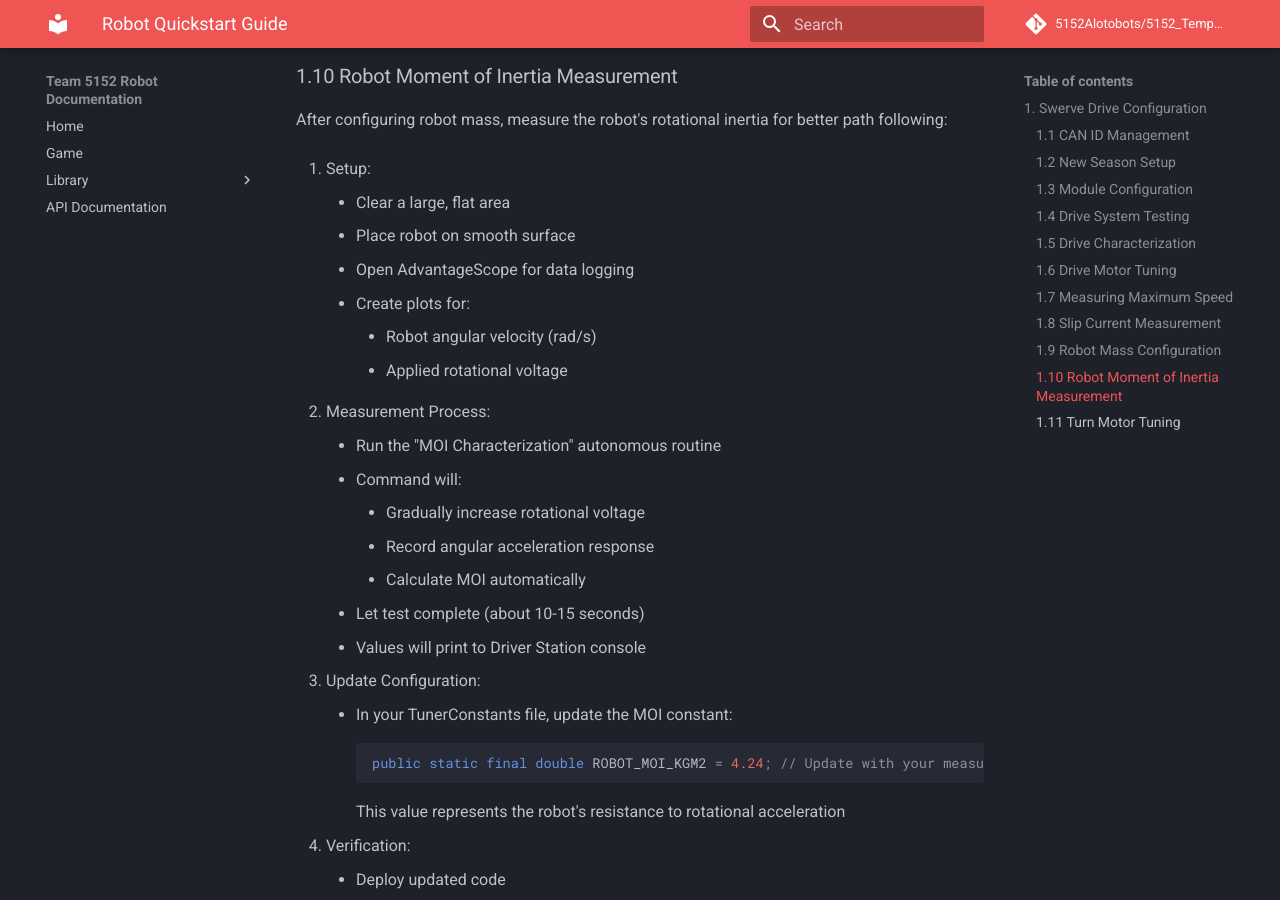
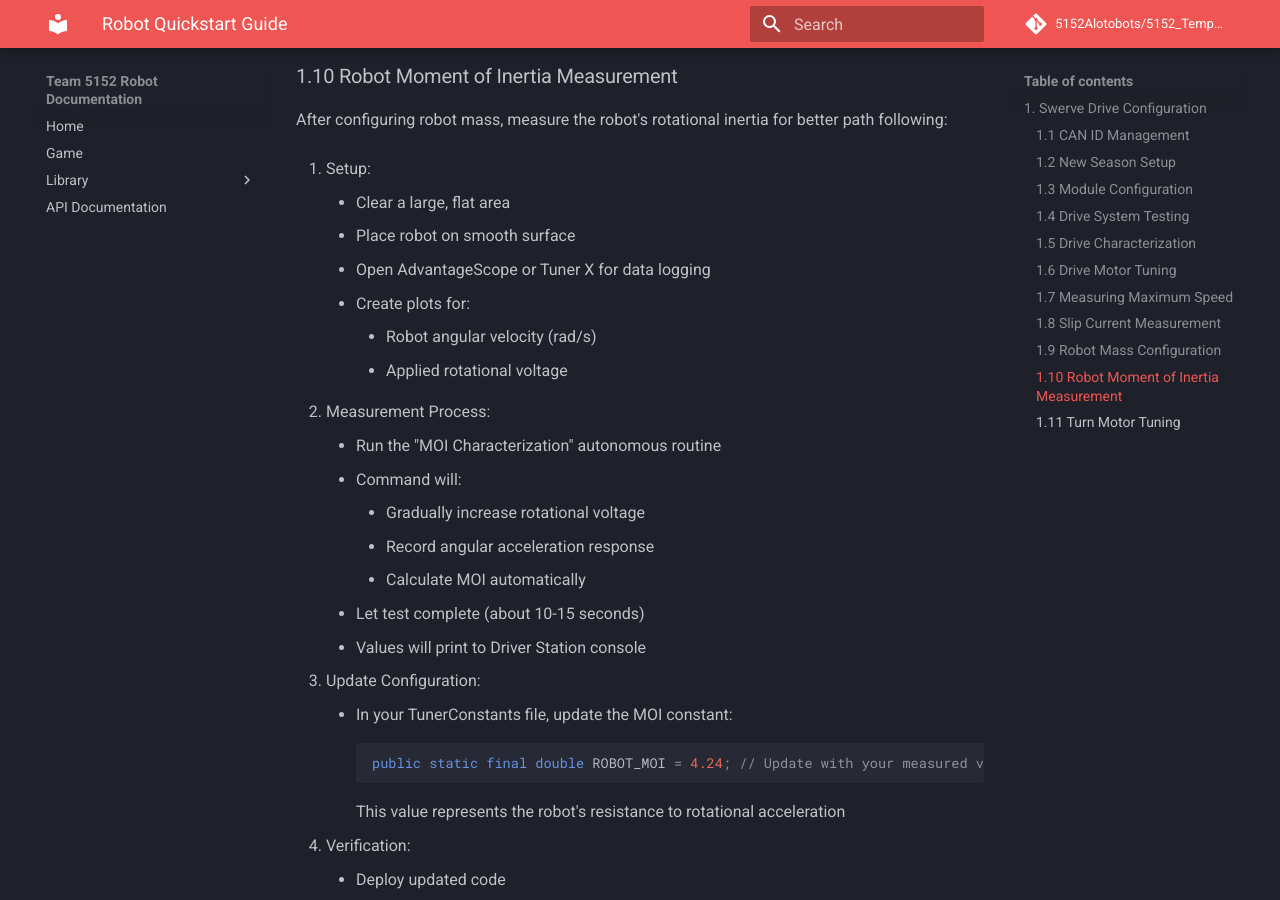
Before and after one commit to 5152Alotobots/5152_Template, an MkDocs documentation site: the page built from docs/mkdocs/docs/quickstart.md, in a window 1280 px wide and 900 px high, scrolled down 9422 px. Built offline with MkDocs 1.6.1 and Material for MkDocs 9.7.7, drawn with Linux system fonts in a browser that asks for light colours; comment, search, counter and statistics services are not loaded.

Commit message:
docs: Update quickstart guide with AdvantageScope/Tuner X and MOI constant naming

````diff
--- a/docs/mkdocs/docs/quickstart.md
+++ b/docs/mkdocs/docs/quickstart.md
@@ -346,7 +346,7 @@ After configuring robot mass, measure the robot's rotational inertia for better
 1. Setup:
     - Clear a large, flat area
     - Place robot on smooth surface
-    - Open AdvantageScope for data logging
+    - Open AdvantageScope or Tuner X for data logging
     - Create plots for:
         - Robot angular velocity (rad/s)
         - Applied rotational voltage
@@ -363,7 +363,7 @@ After configuring robot mass, measure the robot's rotational inertia for better
 3. Update Configuration:
     - In your TunerConstants file, update the MOI constant:
     ```java
-    public static final double ROBOT_MOI_KGM2 = 4.24; // Update with your measured value
+    public static final double ROBOT_MOI = 4.24; // Update with your measured value
     ```
     This value represents the robot's resistance to rotational acceleration
 
````
